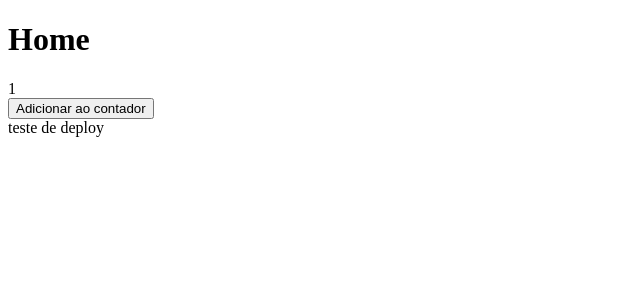
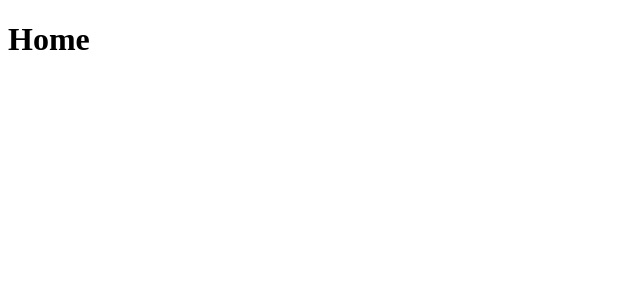
Before and after one commit to AlanGRS/super-ideia, a Next.js app: page / in a window 1280 px wide. Shown: the top 300 px of the page, without its empty margins (0-640 px from the left). Built offline with nearby package versions, Linux system fonts and the light colour scheme.

Commit message:
nova home

```diff
--- a/pages/index.js
+++ b/pages/index.js
@@ -1,28 +1,7 @@
 import { useState } from 'react';
 
 function Home() {
-    return (
-        <div>
-            <h1>Home</h1>
-            <Contador/>
-            <div>teste de deploy</div>
-        </div>
-    )
-}
-
-function Contador() {
-    const [contador,setContador] = useState(1);
-
-    function adicionarContador() {
-        setContador(contador + 1);
-    }
-
-    return (
-        <div>
-            <div>{contador}</div>
-            <button onClick={adicionarContador}>Adicionar ao contador</button>
-        </div>
-    )
+    return <h1>Home</h1>
 }
 
 export default Home
```
